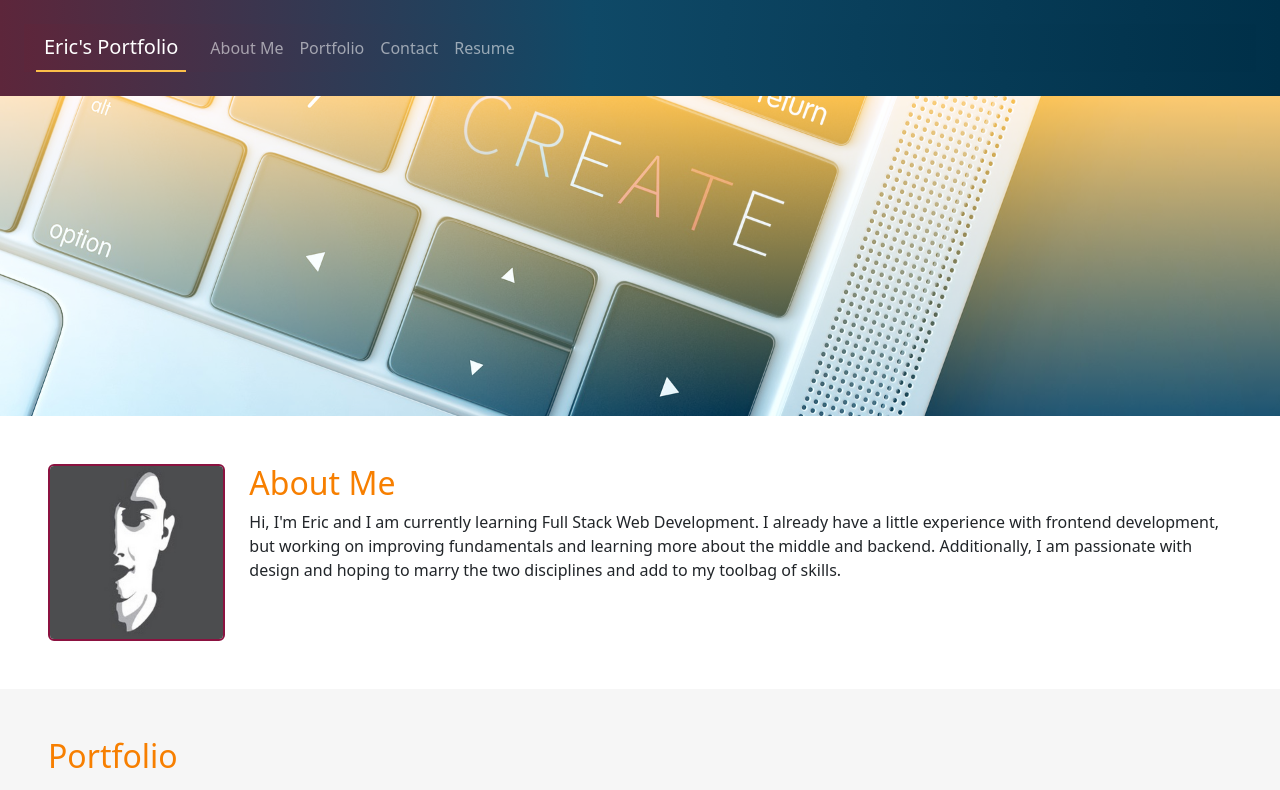
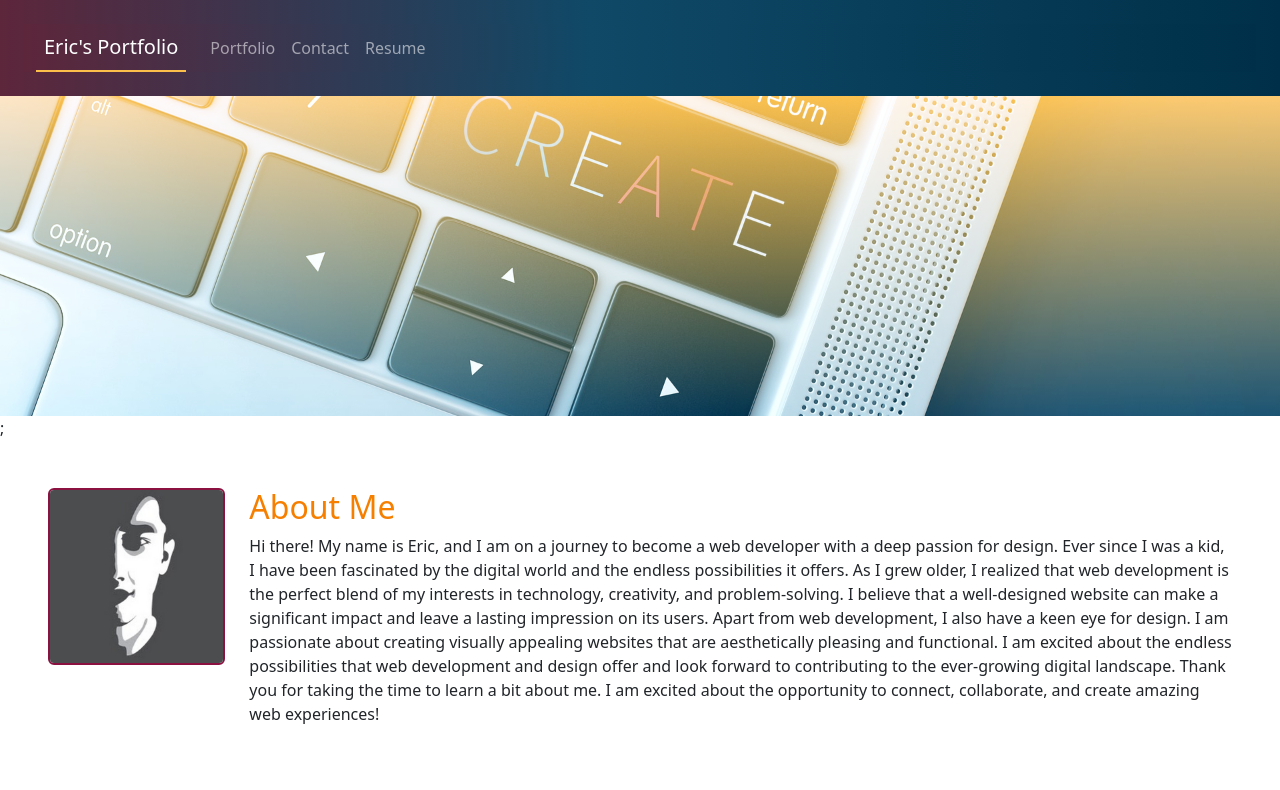
Before and after one commit to ericnguyen23/React-Portfolio, a React (Create React App) app: page / in a window 1280 px wide. Shown: the top 790 px of the page. Built offline with nearby package versions, Linux system fonts and the light colour scheme.

Commit message:
Changed from section navigation to rendering individual pages. Updated resume

```diff
--- a/src/App.js
+++ b/src/App.js
@@ -4,7 +4,7 @@ import Container from "react-bootstrap/Container";
 import Row from "react-bootstrap/Row";
 import Header from "./components/Header";
 import Hero from "./components/Hero";
-import About from "./components/About";
+
 import ProjectCard from "./components/ProjectCard";
 import Contact from "./components/Contact";
 import Resume from "./components/Resume";
@@ -26,15 +26,31 @@ function App() {
     setCurrentSection("home");
   };
 
+  // render page based on currentSection
+  const renderPage = () => {
+    if (currentSection === "home") {
+      return <Hero />;
+    }
+    if (currentSection === "Portfolio") {
+      return <ProjectCard projectsData={projects} />;
+    }
+    if (currentSection === "Contact") {
+      return <Contact />;
+    }
+    if (currentSection === "Resume") {
+      return <Resume />;
+    }
+  };
+
   return (
     <Container fluid>
       <Row>
-        <Header changeSec={changeSection} current={currentSection} />
-        <Hero />
-        <About />
-        <ProjectCard projectsData={projects} />
-        <Contact />
-        <Resume />
+        <Header
+          changeSec={changeSection}
+          current={currentSection}
+          removeActive={handlRemoveActive}
+        />
+        {renderPage()}
         <Footer removeActive={handlRemoveActive} />
       </Row>
     </Container>
--- a/src/components/About.js
+++ b/src/components/About.js
@@ -15,11 +15,21 @@ function About() {
         <Col md={10}>
           <h2>About Me</h2>
           <p>
-            Hi, I'm Eric and I am currently learning Full Stack Web Development.
-            I already have a little experience with frontend development, but
-            working on improving fundamentals and learning more about the middle
-            and backend. Additionally, I am passionate with design and hoping to
-            marry the two disciplines and add to my toolbag of skills.
+            Hi there! My name is Eric, and I am on a journey to become a web
+            developer with a deep passion for design. Ever since I was a kid, I
+            have been fascinated by the digital world and the endless
+            possibilities it offers. As I grew older, I realized that web
+            development is the perfect blend of my interests in technology,
+            creativity, and problem-solving. I believe that a well-designed
+            website can make a significant impact and leave a lasting impression
+            on its users. Apart from web development, I also have a keen eye for
+            design. I am passionate about creating visually appealing websites
+            that are aesthetically pleasing and functional. I am excited about
+            the endless possibilities that web development and design offer and
+            look forward to contributing to the ever-growing digital landscape.
+            Thank you for taking the time to learn a bit about me. I am excited
+            about the opportunity to connect, collaborate, and create amazing
+            web experiences!
           </p>
         </Col>
       </Row>
--- a/src/components/Footer.js
+++ b/src/components/Footer.js
@@ -1,6 +1,6 @@
 import React from "react";
 import Container from "react-bootstrap/Container";
-import { FaGithub, FaLinkedin, FaChevronUp } from "react-icons/fa";
+import { FaGithub, FaLinkedin, FaHome } from "react-icons/fa";
 
 function Footer(props) {
   return (
@@ -10,14 +10,13 @@ function Footer(props) {
         <a href="https://github.com/ericnguyen23">
           <FaGithub />
         </a>{" "}
-        |{" "}
         <a href="https://www.linkedin.com/in/ericnguyen23/">
           <FaLinkedin />
         </a>
       </p>
       <p>
         <a href="#top" onClick={props.removeActive}>
-          <FaChevronUp />
+          <FaHome />
         </a>
       </p>
     </Container>
--- a/src/components/Header.js
+++ b/src/components/Header.js
@@ -5,18 +5,24 @@ import Navbar from "react-bootstrap/Navbar";
 
 function Header(props) {
   return (
+    <>
       <Navbar variant="dark" className="p-4 dark-blue" id="top">
         <Container fluid className="dark-blue">
           <Navbar.Brand
             href="#home"
             className={`${props.current === "home" ? "isActiveHome" : ""} p-2`}
+            onClick={props.removeActive}
           >
             Eric's Portfolio
           </Navbar.Brand>
           {/* receiving props from parent "App.js" and passing it to NavList */}
-        <NavList navChangeSec={props.changeSec} navCurrentSec={props.current} />
+          <NavList
+            navChangeSec={props.changeSec}
+            navCurrentSec={props.current}
+          />
         </Container>
       </Navbar>
+    </>
   );
 }
 
--- a/src/components/Hero.js
+++ b/src/components/Hero.js
@@ -1,7 +1,13 @@
 import React from "react";
+import About from "./About";
 
 function Hero() {
-  return <div id="hero"></div>;
+  return (
+    <>
+      <div id="hero"></div>;
+      <About />
+    </>
+  );
 }
 
 export default Hero;
--- a/src/components/NavList.js
+++ b/src/components/NavList.js
@@ -5,28 +5,18 @@ function NavList(props) {
   return (
     <Nav className="me-auto">
       <Nav.Link
-        href="#about"
-        onClick={props.navChangeSec}
-        className={props.navCurrentSec === "About Me" ? "isActive" : ""}
-      >
-        About Me
-      </Nav.Link>
-      <Nav.Link
-        href="#portfolio"
         onClick={props.navChangeSec}
         className={props.navCurrentSec === "Portfolio" ? "isActive" : ""}
       >
         Portfolio
       </Nav.Link>
       <Nav.Link
-        href="#contact"
         onClick={props.navChangeSec}
         className={props.navCurrentSec === "Contact" ? "isActive" : ""}
       >
         Contact
       </Nav.Link>
       <Nav.Link
-        href="#resume"
         onClick={props.navChangeSec}
         className={props.navCurrentSec === "Resume" ? "isActive" : ""}
       >
--- a/src/components/Resume.js
+++ b/src/components/Resume.js
@@ -5,7 +5,23 @@ function Resume() {
   return (
     <Container id="resume" className="p-5 khaki">
       <h2>Resume</h2>
-      <p>resume stuff...</p>
+      <p>
+        Web Developer and designer with 6 years of graphic design, 2 years UX
+        design and 1 year of front-end web development experience. Proficient in
+        front-end and back-end technologies, including HTML, CSS, JavaScript,
+        Node with a strong understanding of web design principles and best
+        practices. Passionate about creating visually stunning and functional
+        websites that drive results for businesses. Strong communication and
+        collaboration skills, with a keen eye for detail and a commitment to
+        delivering high-quality work.
+      </p>
+      <h4>Experience</h4>
+      <p>
+        July 2016 - Present: Front End Developer, Multimedia Designer at Pacific
+        Life
+      </p>
+      <h4>Education</h4>
+      <p>January 2023: Full Stack Coding Bootcamp at UCI</p>
     </Container>
   );
 }
--- a/src/styles/App.css
+++ b/src/styles/App.css
@@ -9,7 +9,7 @@ h2{
 }
 
 .isActive{
-  border:2px solid #fcbf49;
+  outline:2px solid #fcbf49;
 }
 
 /* bypass bootstraps default active styling */
```
Lines whose indentation alone changed are shown as unchanged.
